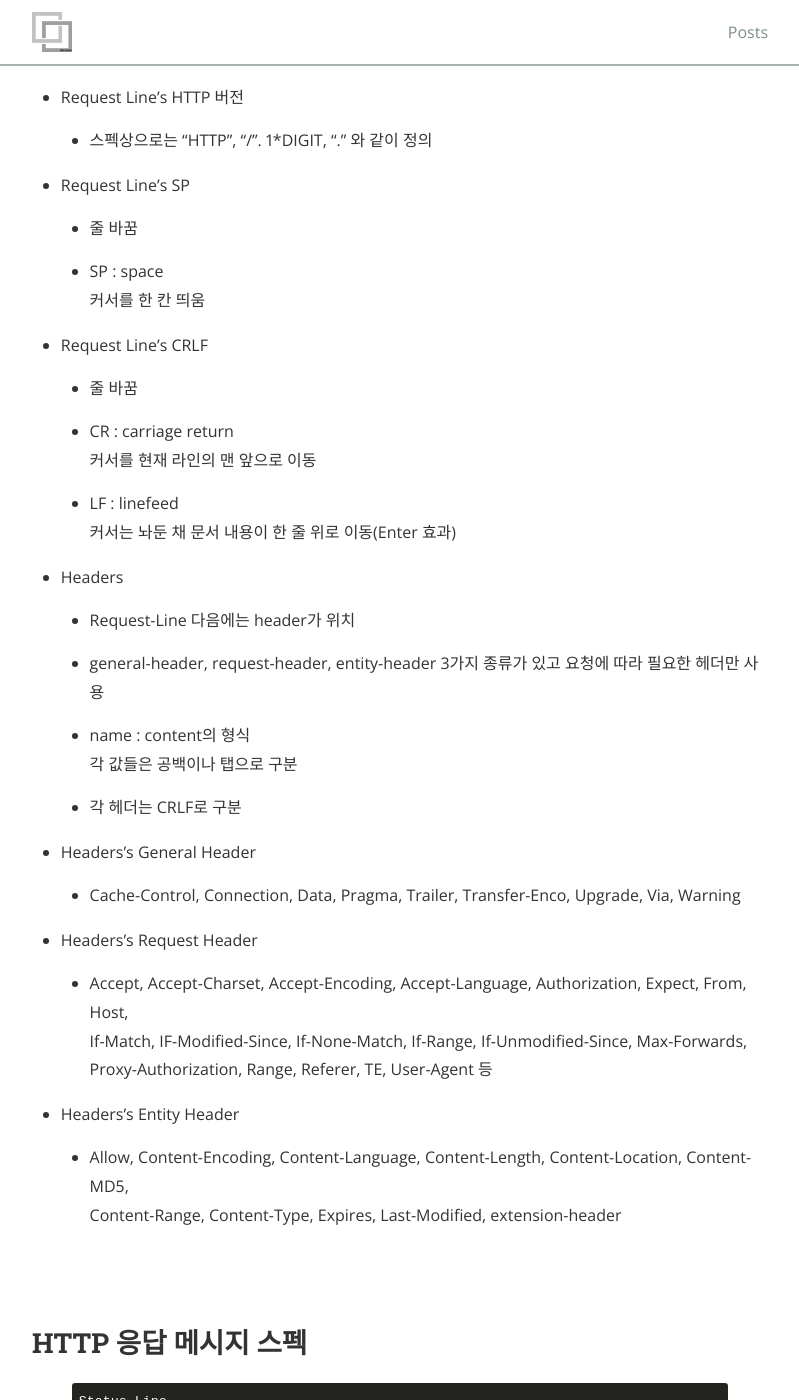
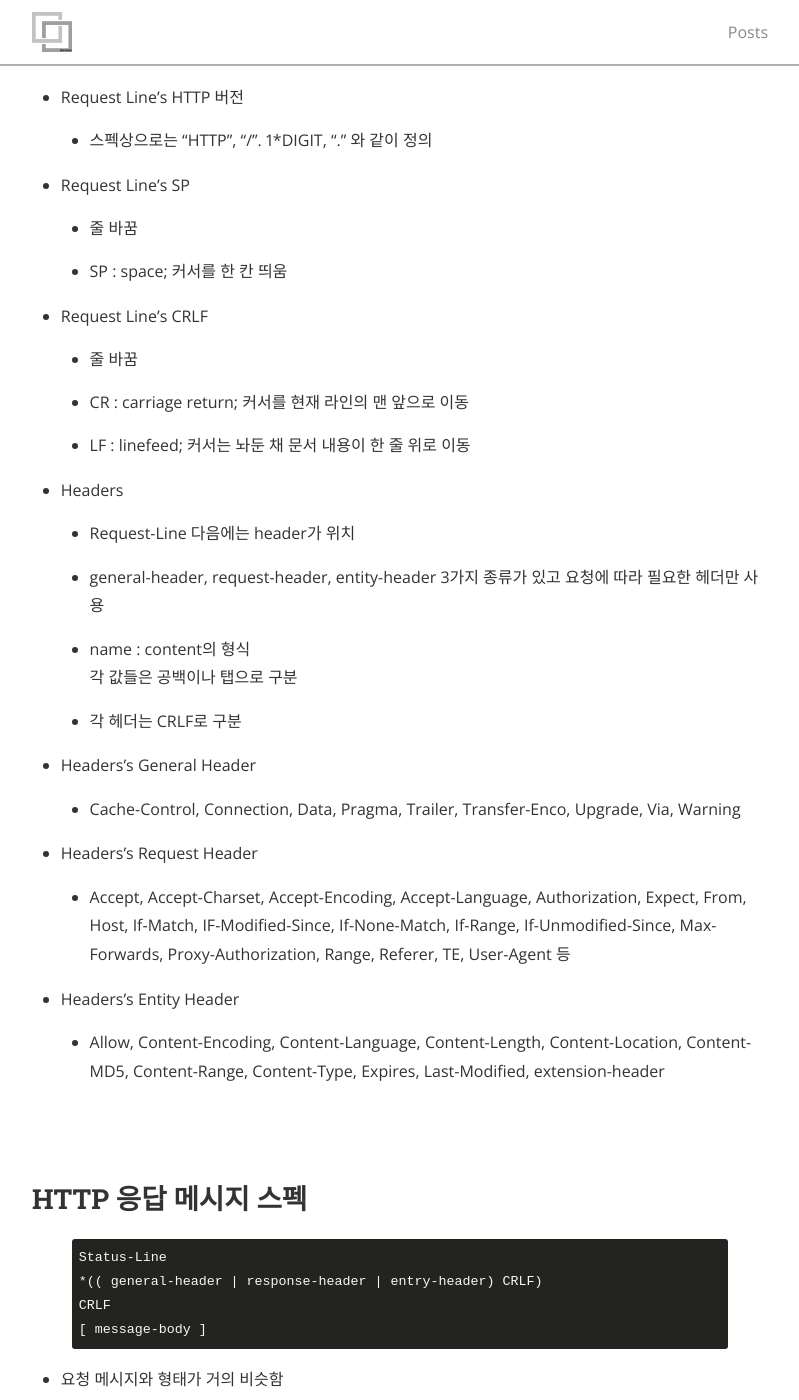
Before and after one commit to gptjs409/gptjs409.github.io, a Jekyll site: the page built from _posts/infra/2016-09-06-http.md, in a window 1280 px wide and 1400 px high, scrolled down 9501 px. Shown: the whole window, without its empty margins (240-1039 px from the left). Built offline with Jekyll 4.4.1, drawn with Linux system fonts in a browser that asks for light colours; nearby versions of some CDN libraries.

Commit message:
Update 2016-09-06-http.md

```diff
--- a/_posts/infra/2016-09-06-http.md
+++ b/_posts/infra/2016-09-06-http.md
@@ -131,7 +131,7 @@ tags:
   - TCP 연결이 하나 설정되면서 요청과 응답 과정이 진행되고,
   <br>이후 바로 TCP 연결이 해제되기 때문에 둘 사이에는 연결 존재에 따른 상태 정보가 존재하지 않음
 
-  -  이런 단발성의 연결 방식은 웹 문서가 작고 간단할 때는 상관 없지만, 웹 문서의 내용이 복잡하면 문제를 야기함
+  - 이런 단발성의 연결 방식은 웹 문서가 작고 간단할 때는 상관 없지만, 웹 문서의 내용이 복잡하면 문제를 야기함
   <br>즉, 웹 문서 하나가 다양한 그림 정보, 데이터 파일과 연관되기 때문에 성능이 저하될 수 있음
 
 <br>
@@ -291,18 +291,15 @@ CRLF
 
   - 줄 바꿈
 
-  - SP : space
-  <br>커서를 한 칸 띄움
+  - SP : space; 커서를 한 칸 띄움
 
 - Request Line's CRLF
 
   - 줄 바꿈
 
-  - CR : carriage return
-  <br>커서를 현재 라인의 맨 앞으로 이동
+  - CR : carriage return; 커서를 현재 라인의 맨 앞으로 이동
 
-  - LF : linefeed
-  <br>커서는 놔둔 채 문서 내용이 한 줄 위로 이동(Enter 효과)
+  - LF : linefeed; 커서는 놔둔 채 문서 내용이 한 줄 위로 이동
 
 - Headers
 
@@ -321,14 +318,11 @@ CRLF
 
 - Headers's Request Header
 
-  - Accept, Accept-Charset, Accept-Encoding, Accept-Language, Authorization, Expect, From, Host,
-  <br>If-Match, IF-Modified-Since, If-None-Match, If-Range, If-Unmodified-Since, Max-Forwards,
-  <br>Proxy-Authorization, Range, Referer, TE, User-Agent 등
+  - Accept, Accept-Charset, Accept-Encoding, Accept-Language, Authorization, Expect, From, Host, If-Match, IF-Modified-Since, If-None-Match, If-Range, If-Unmodified-Since, Max-Forwards, Proxy-Authorization, Range, Referer, TE, User-Agent 등
 
 - Headers's Entity Header
 
-  - Allow, Content-Encoding, Content-Language, Content-Length, Content-Location, Content-MD5,
-  <br>Content-Range, Content-Type, Expires, Last-Modified, extension-header
+  - Allow, Content-Encoding, Content-Language, Content-Length, Content-Location, Content-MD5, Content-Range, Content-Type, Expires, Last-Modified, extension-header
 
 <br>
 <br>
```
